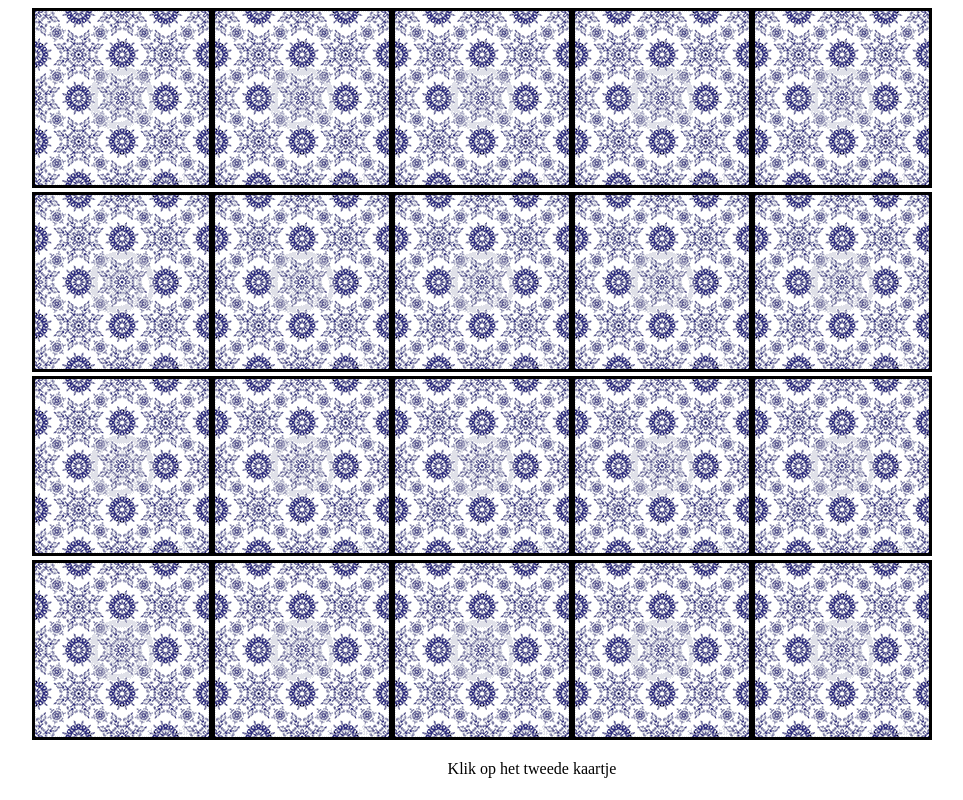
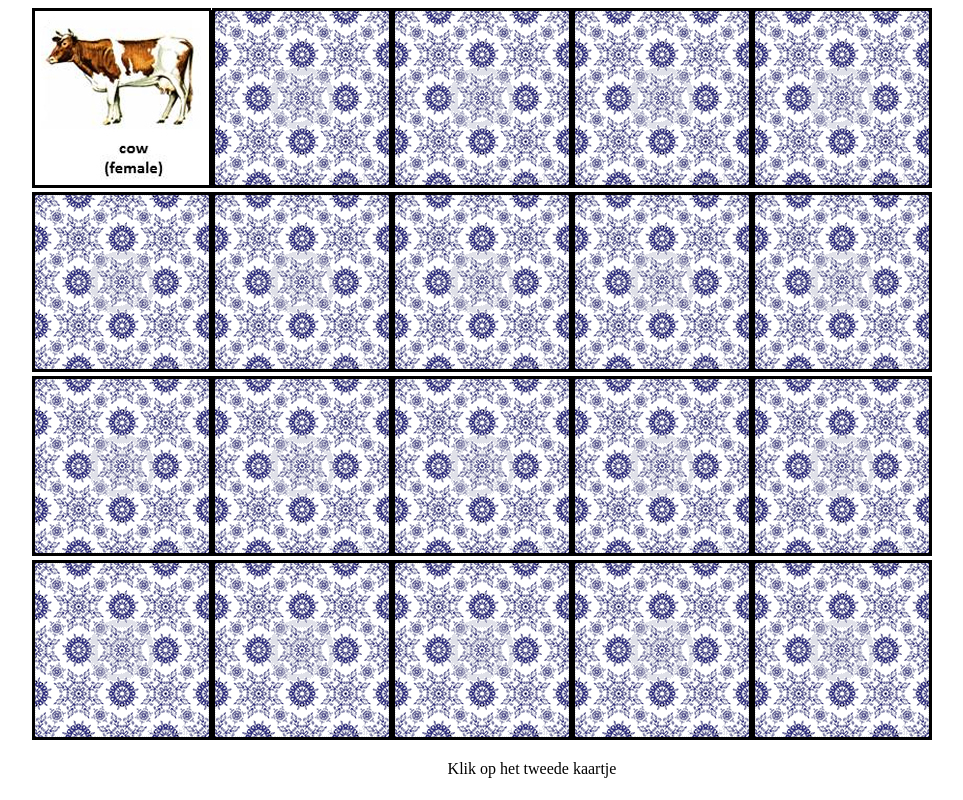
Before and after one commit to Rooon/Memory, a plain HTML site: page index.html in a window 1280 px wide. Both pictures are taken after a click on the picture 230 px from the left and 98 px from the top of the page. Shown: the whole page, without its empty margins (108-1071 px from the left). Drawn offline with Linux system fonts and the light colour scheme.

Commit message:
Een paar veranderingen
Ik heb toonKaart() een beetje aangepast, zodat het id uniek is, dan kan je ze specifiek aanroepen per element.
Ook heb ik de parameter veranderd in "this" zodat ik ook de "src" kan aanpassen per element. Ik heb de references naar id aangepast zodat dit ook werkt.

En draaiKaart() wordt nu aangeroepen tijdens checkKaart().

```diff
--- a/index.html
+++ b/index.html
@@ -44,12 +44,13 @@
 		function toonKaart(aantal){
 			for(i = 0; i < kaart.length; i++){
 				count++;
-				document.getElementById('container').innerHTML += "<img src='toe.gif' id='"+kaart[i]+"' onclick='checkKaart(this.id)'>";
+				document.getElementById('container').innerHTML += "<img src='toe.gif' id='"+i+"' onclick='checkKaart(this)'>";
 			}
 		}
 
-		function checkKaart(id){
-			var newId=id.substring(0,id.length-4);
+		function checkKaart(el){
+			draaiKaart(el);
+			var newId=el.id;
 			if(aantalGeklikt==0){
 				kaart1=newId;
 				document.getElementById("status").innerHTML="Klik op het tweede kaartje";
```
